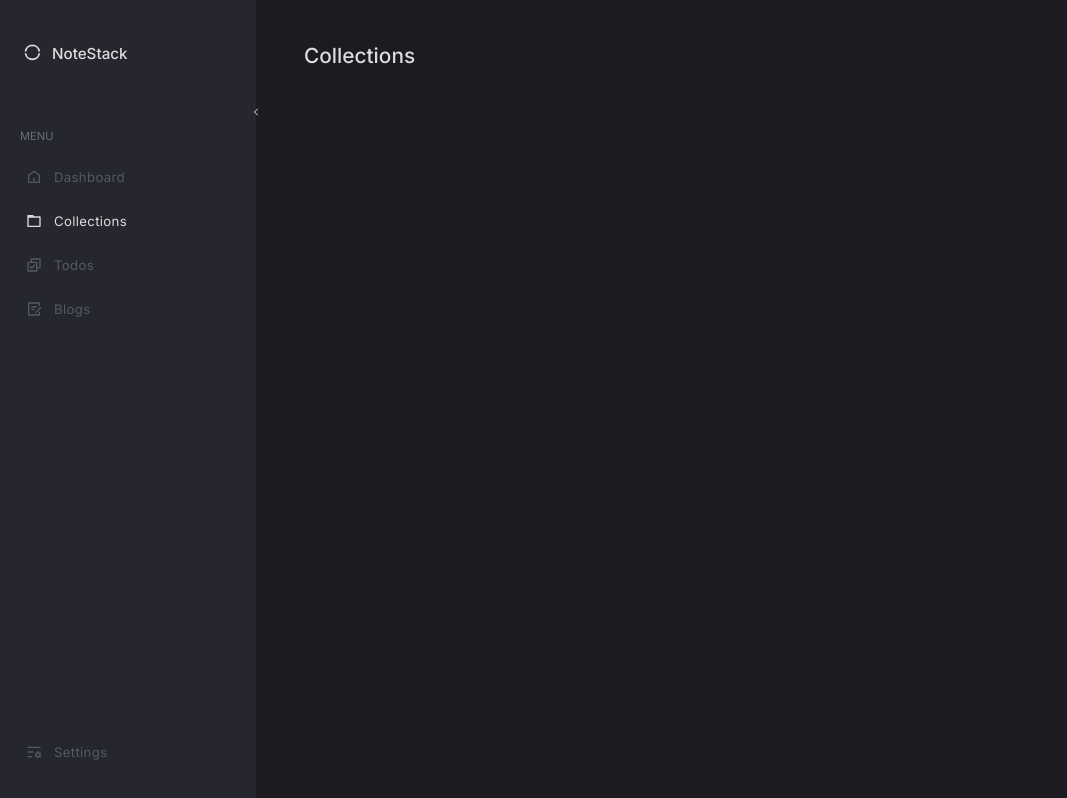
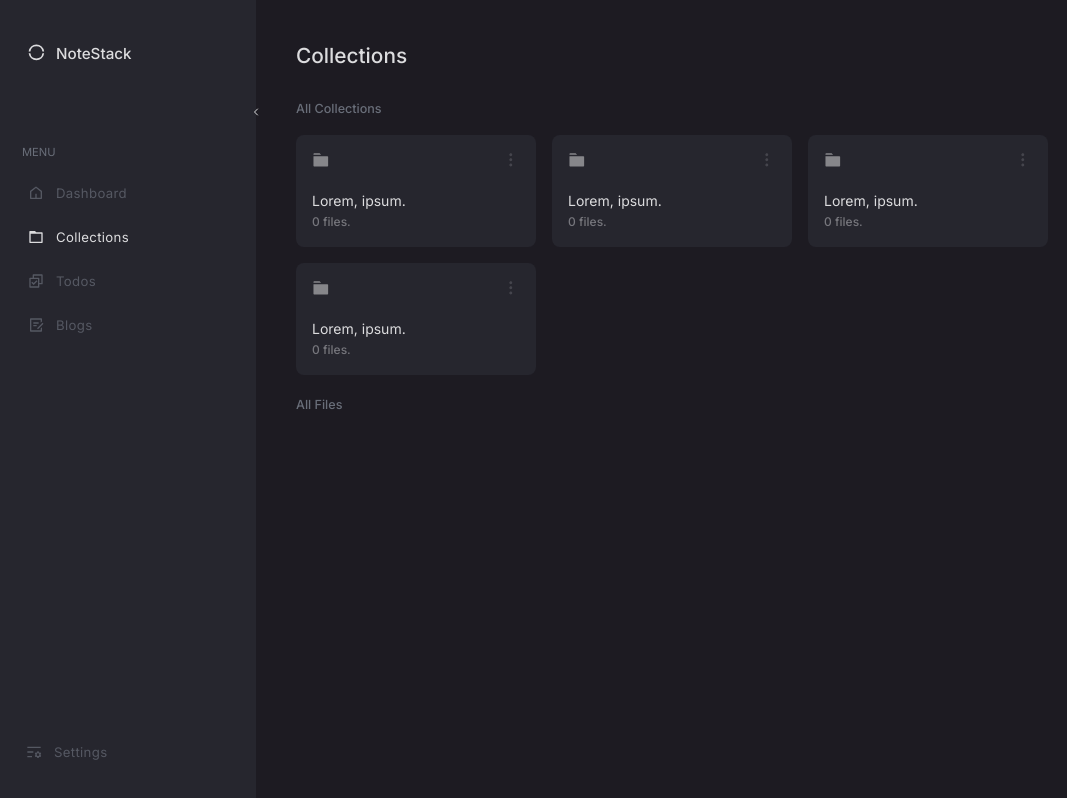
Before and after one commit to rogelcristobal/my-application, a React (Vite) app in the folder client/: page /collections in a window 1280 px wide. Shown: the whole page, without its empty margins (0-1067 px from the left). Built offline with nearby package versions, Linux system fonts and the light colour scheme; no server answers.

Commit message:
some changes

```diff
--- a/client/src/components/Sidebar.jsx
+++ b/client/src/components/Sidebar.jsx
@@ -37,7 +37,7 @@ const Sidebar = () => {
     >
       <div
         className={`${
-          state ? "px-[0.8rem]" : " px-3  "
+          state ? "px-[0.5rem]" : " px-4  "
         } w-full   relative flex view items-center justify-start  pt-8 pb-10   `}
       >
         <div className="view flex items-center justify-center">
@@ -67,7 +67,7 @@ const Sidebar = () => {
       <div className="w-full h-full  flex flex-col justify-start items-start">
         <div
           className={`${
-            state ? "mt-[1rem] px-3 " : "px-3 mt-[1rem]"
+            state ? "mt-[2rem] px-0 " : "px-3.5 mt-[2rem]"
           } flex   w-full items-center view  pt-0 justify-center flex-col`}
         >
           {!state && (
--- a/client/src/index.css
+++ b/client/src/index.css
@@ -9,6 +9,7 @@
 
   .view{
     /* @apply thin-box-divider */
+    /* @apply border-dark */
   }
   ::-webkit-scrollbar {
     width: 0.45rem;
--- a/client/src/pages/Collections.jsx
+++ b/client/src/pages/Collections.jsx
@@ -2,35 +2,38 @@ import React from "react";
 import AuthContext from "../context/AuthContext";
 import axios from "axios";
 import SearchBar from "../components/SearchBar";
+import { RiFolder3Fill,RiMore2Fill } from "react-icons/ri";
 const Collections = () => {
   const { data, loading } = React.useContext(AuthContext);
 
+  const createCollection = async () => {
+    try {
+      const response = await axios.post(
+        `http://localhost:3001/collections/${data._id}`,
+        {
+          title: "admin notes",
+        }
+      );
+      console.log(response.data);
+    } catch (error) {
+      console.log(error);
+    }
+  };
 
-
-  const createCollection=async()=>{
+  const deleteCollection = async (id) => {
     try {
-      const response = await axios.post(`http://localhost:3001/collections/${data._id}`,{
-        title:"admin notes"
-      })
-      console.log(response.data)
+      const response = await axios.delete(
+        `http://localhost:3001/collections/${id}`
+      );
+      console.log(response.data);
     } catch (error) {
-      console.log(error)
+      console.log(error);
     }
-  }
-
-  const deleteCollection=async(id)=>{
-
-    try {
-      const response = await axios.delete(`http://localhost:3001/collections/${id}`)
-      console.log(response.data)
-    } catch (error) {
-      console.log(error)
-    }
-  }
+  };
   return (
-   <div className="h-full  w-full flex flex-col items-start justify-start relative">
-      <div className=" h-full overflow-y-scroll px-12 w-full">
-        <div className="h-fit  w-full flex   pb-4 items-start flex-col justify-start">
+    <div className="h-full  w-full flex flex-col items-start justify-start relative">
+      <div className=" h-full overflow-y-scroll px-10 w-full">
+        <div className="h-auto  w-full flex   pb-4 items-start flex-col justify-start">
           {/* <div className="text-[#696e79]/70 w-full  py-3   pt-6  px-10  flex items-center justify-start ">
             <SearchBar />
           </div> */}
@@ -38,9 +41,44 @@ const Collections = () => {
             {/* text-[#347ae2] */}
             {/* <span className="mb-2 font-medium view text-[0.8rem] ">Dashboard</span> */}
             <span className="view  text-[1.3rem] font-medium  capitalize">
-            Collections
+               collections
             </span>
           </div>
+        </div>
+        <div className="mt-2   view">
+          <span className=" font-medium view text-[0.785rem] text-[#696e79]/60">
+            <span className="font-medium text-[#696e79]">
+              All Collections
+            </span>
+          </span>
+
+          <div className="view h-fit w-fit grid grid-flow-rows grid-cols-3 gap-4 mt-4">
+            {Array.from({ length: 4 }).map((item, id) => (
+              <div key={id} className="bg-[#26262e] items-start cursor-pointer flex  justify-start flex-col p-4 h-28 w-[15rem]  rounded-lg">
+                <div className=" view w-full flex justify-between items-center text-[1.1rem] text-[#86868a] ">
+                  <RiFolder3Fill />
+                  <RiMore2Fill className="text-[#76767c]/40 hover:text-[#76767c]"/>
+                </div>
+                <div className="flex flex-col items-start view h-full justify-end mt-5 w-full">
+                  <span className="  text-inherit view w-full flex justify-start gap-1 items-end text-[0.875rem] ">
+                    Lorem, ipsum.
+                  </span>
+                  <div className=" flex  flex-col mt-0.5  w-full">
+                    <span className="text-[0.75rem] text-[#76767c] font-medium  flex items-center gap-2  ">
+                      0 files.
+                    </span>
+                  </div>
+                </div>
+              </div>
+            ))}
+          </div>
+        </div>
+        <div className="mt-4 view">
+           <span className=" font-medium view text-[0.785rem] text-[#696e79]/60">
+            <span className="font-medium text-[#696e79]">
+              All Files
+            </span>
+          </span>
         </div>
       </div>
     </div>
--- a/client/src/pages/Home.jsx
+++ b/client/src/pages/Home.jsx
@@ -7,6 +7,7 @@ import {
   RiQuestionLine,
   RiFile2Line,
   RiCheckboxMultipleLine,
+  RiMore2Fill
 } from "react-icons/ri";
 import { RiMailLine } from "react-icons/ri";
 import SearchBar from "../components/SearchBar";
@@ -26,12 +27,12 @@ const Home = () => {
 
   return (
     <div className="h-full  w-full flex flex-col items-start justify-start relative">
-      <div className=" h-full overflow-y-scroll px-12 w-full">
+      <div className=" h-full overflow-y-scroll px-10 w-full">
         <div className="h-fit  w-full flex   pb-4 items-start flex-col justify-start">
           {/* <div className="text-[#696e79]/70 w-full  py-3   pt-6  px-10  flex items-center justify-start ">
             <SearchBar />
           </div> */}
-          <div className="view flex flex-col pt-10 w-fit max-w-lg ">
+          <div className="view flex flex-col pt-12 w-fit max-w-lg ">
             {/* text-[#347ae2] */}
             {/* <span className="mb-2 font-medium view text-[0.8rem] ">Dashboard</span> */}
             <span className="view  text-[1.3rem] font-medium  capitalize">
@@ -44,9 +45,10 @@ const Home = () => {
         </div>
 
         <div className=" w-full  h-[120%]  pt-0">
-          <div className="mt-4 view">
+          <div className="mt-2 view">
             <span className=" font-medium view text-[0.785rem] text-[#696e79]/60">
-              <span className="font-semibold text-[#696e79]">Dashboard</span> Overview
+              <span className="font-medium text-[#696e79]">Dashboard</span>{" "}
+              Overview
             </span>
             <div className=" grid grid-flow-col grid-cols-4 w-fit gap-4 mt-4">
               {[
@@ -56,7 +58,7 @@ const Home = () => {
                   icon: <RiFile2Line />,
                 },
                 {
-                  description: "Total todos",
+                  description: "Completed Todos",
                   data: data?.totalTodos,
                   icon: <RiCheckboxMultipleLine />,
                 },
@@ -67,8 +69,7 @@ const Home = () => {
                 >
                   {/* text-[#347ae2] */}
                   <div
-                    className="
-                 rounded-full text-[1.1rem] text-[#86868a] "
+                    className=" view w-full flex justify-between items-center text-[1.1rem] text-[#86868a] "
                   >
                     {item.icon}
                   </div>
@@ -76,13 +77,17 @@ const Home = () => {
                   <div className="flex flex-col items-start view h-full justify-end  w-full">
                     {/* text-[#a7a9ad] */}
 
-                    <span className=" pt-0 pb-0   text-inherit  text-[1.6rem] ">
-                      {item.data}
+                    <span className=" pt-0 pb-0 text-inherit view w-full flex justify-start gap-1 items-end text-[1.35rem] ">
+                      {id === 0 ? 25 : item.data}{" "}
+                      {/* {id === 1 ? (
+                        <span className="text-[0.8rem] font-medium text-[#76767c]">
+                          32
+                        </span>
+                      ) : null} */}
                     </span>
                     <div className=" flex  flex-col   w-full">
                       <span className="text-[0.785rem] text-[#76767c] font-medium  flex items-center gap-2  ">
-                        {item.description}{" "}
-                        <RiQuestionLine className="" />
+                        {item.description} <RiQuestionLine className="" />
                       </span>
                     </div>
                   </div>
```
